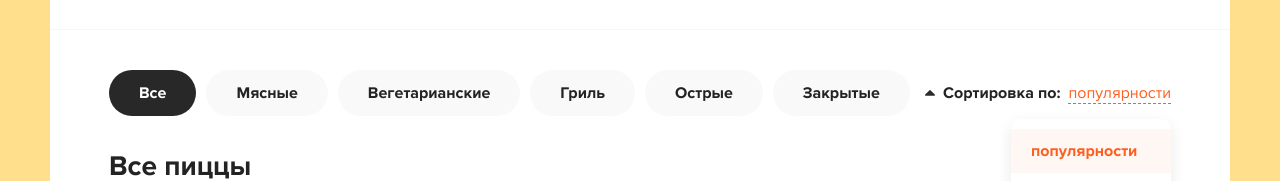
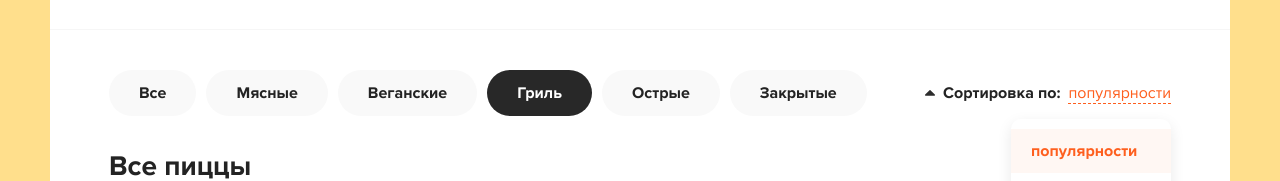
Before and after one commit to yaborodinov/React_pizza, a React (Create React App) app: page / in a window 1280 px wide. Shown: the part 152-333 px from the top of the page. Built offline with nearby package versions, Linux system fonts and the light colour scheme.

Commit message:
remake Categories component to class, create state, add className to items by click, setState by click

```diff
--- a/src/App.js
+++ b/src/App.js
@@ -5,9 +5,15 @@ import {Header, Categories} from "./components"
 
 function App(){
 
+
+
+
+
+
+
+
   return (
     <>
-
 
       <div className="wrapper">
         <Header />
@@ -15,9 +21,11 @@ function App(){
           <div className="container">
             <div className="content__top">
               <Categories
+
+                onCategoryClick={(item)=>console.log(item)}
                 items={[
                   "Мясные",
-                  "Вегетарианские",
+                  "Веганские",
                   "Гриль",
                   "Острые",
                   "Закрытые",
--- a/src/components/Categories.jsx
+++ b/src/components/Categories.jsx
@@ -1,18 +1,59 @@
 import React from 'react'
 
-function Ctegories({ items }) {
+
+class Categories extends React.Component{
+
+  state = {
+    activeItem:2,
+  }
+
+  activeItem = (item) => {
+    this.setState({
+      activeItem:item
+    })
+  }
+
+  render() {
+
+    const { items } = this.props
+
+
+
     return (
         <div>
             <div className="categories">
                 <ul>
-            <li className="active">Все</li>
-            {items.map((item, index) =><li key={`${item}_${index}`}>{item}</li>)}
-
+            <li >Все</li>
+            {items.map((item, index) => <li
+              className={this.state.activeItem===index?"active":""}
+              onClick={()=>this.activeItem(index)}
+              key={`${item}_${index}`}>{item}</li>)}
 
                 </ul>
               </div>
         </div>
+
     )
+  }
 }
 
-export default Ctegories
+
+
+
+
+// function Categories({ items,onCategoryClick }) {
+
+//     return (
+//         <div>
+//             <div className="categories">
+//                 <ul>
+//             <li className="active">Все</li>
+//             {items.map((item,index) => <li onClick={()=>onCategoryClick(item)}  key={`${item}_${index}`}>{ item}</li>)}
+
+//                 </ul>
+//               </div>
+//         </div>
+//     )
+// }
+
+export default Categories
```
